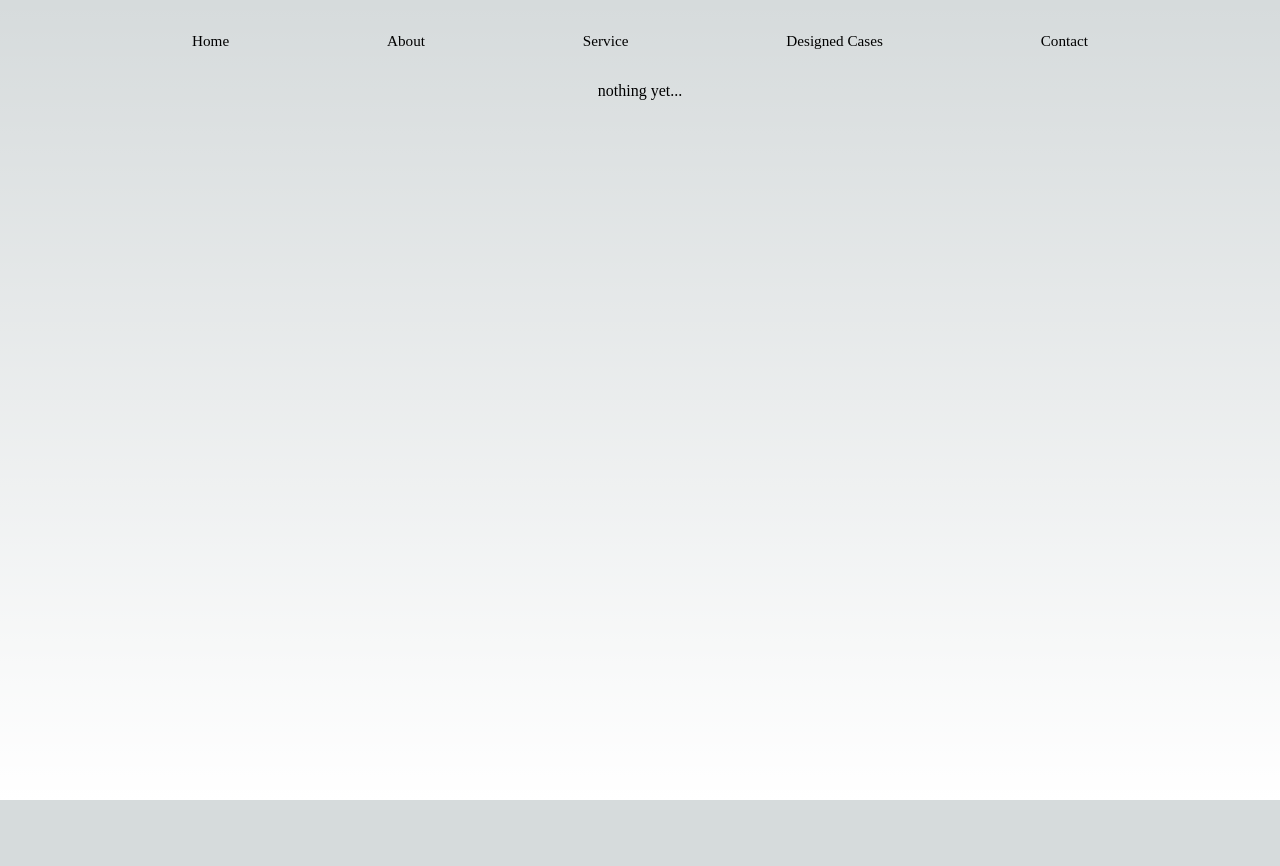
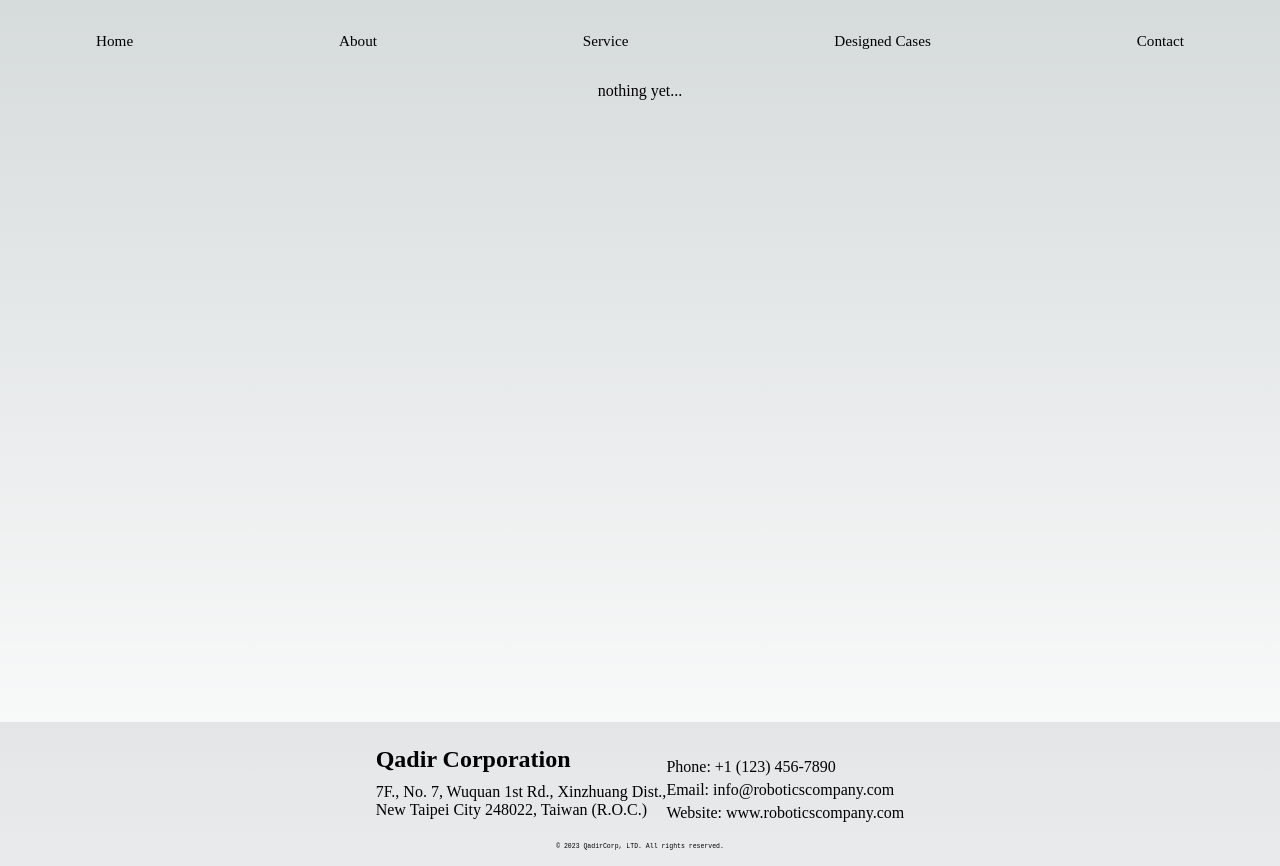
Before and after one commit to seantjjd4/qadir_website, a Next.js app: page /about in a window 1280 px wide. Before the commit the page ends 800 px from the top, so only its background shows below. Built offline with nearby package versions, Linux system fonts and the light colour scheme.

Commit message:
Add: Footer

```diff
--- a/components/footer.js
+++ b/components/footer.js
@@ -6,15 +6,18 @@
             <div className={styles.footer}>
                 <div className={styles.container}>
                     <div className={styles.companyInfo}>
-                        <h2 className={styles.companyName}>Company Name</h2>
-                        <p className={styles.address}>Address, City, Postal Code</p>
-                        </div>
-                        <div className={styles.contactInfo}>
+                        <h2 className={styles.companyName}>Qadir Corporation</h2>
+                        <p className={styles.address}>7F., No. 7, Wuquan 1st Rd., Xinzhuang Dist.,<br/> New Taipei City 248022, Taiwan (R.O.C.)</p>
+                    </div>
+                    <div className={styles.contactInfo}>
                         <p className={styles.phone}>Phone: +1 (123) 456-7890</p>
                         <p className={styles.email}>Email: info@roboticscompany.com</p>
                         <p className={styles.website}>Website: www.roboticscompany.com</p>
                     </div>
                 </div>
+                <div>
+                    <p className={styles.copyright}>© 2023 QadirCorp, LTD. All rights reserved.</p>
+                </div>
             </div>
         </>
     );
--- a/pages/about.js
+++ b/pages/about.js
@@ -1,14 +1,16 @@
 import styles from '@/styles/About.module.css'
 
-import Navbar from '@/components/navbar.js'
+import Navbar from '@/components/navbar'
+import Footer from '@/components/footer'
 
 export default function About() {
     return (
         <>
+            <Navbar/>
             <main className={styles.main}>
-                <Navbar/>
                 <div>nothing yet...</div>
             </main>
+            <Footer/>
         </>
     )
 }
--- a/pages/cases.js
+++ b/pages/cases.js
@@ -1,14 +1,16 @@
 import styles from '@/styles/About.module.css'
 
-import Navbar from '@/components/navbar.js'
+import Navbar from '@/components/navbar'
+import Footer from '@/components/footer'
 
 export default function About() {
     return (
         <>
+            <Navbar/>
             <main className={styles.main}>
-                <Navbar/>
                 <div>nothing yet...</div>
             </main>
+            <Footer/>
         </>
     )
 }
--- a/pages/contact.js
+++ b/pages/contact.js
@@ -1,14 +1,16 @@
 import styles from '@/styles/About.module.css'
 
-import Navbar from '@/components/navbar.js'
+import Navbar from '@/components/navbar'
+import Footer from '@/components/footer'
 
 export default function About() {
     return (
         <>
+            <Navbar/>
             <main className={styles.main}>
-                <Navbar/>
                 <div>Contact Us</div>
             </main>
+            <Footer/>
         </>
     )
 }
--- a/styles/About.module.css
+++ b/styles/About.module.css
@@ -4,5 +4,5 @@
     justify-content: flex-start;
     align-items: center;
     padding: 0 6rem;
-    min-height: 100vh;
+    min-height: 80vh;
   }
--- a/styles/components/Footer.module.css
+++ b/styles/components/Footer.module.css
@@ -1,14 +1,17 @@
 .footer {
-    background-color: #4c4c4c;
-    padding: 20px;
-    text-align: center;
+    background-color: rgba(var(--card-rgb), 0.3);
     width: 100%;
-    height: 15em;
+    display: flex;
+    flex-direction: column;
+    justify-content: center;
+    align-items: center;
+    padding: 1rem;
 }
 
 .container {
     display: flex;
-    flex-direction: column;
+    flex-direction: row;
+    justify-content: space-around;
     align-items: center;
   }
 
@@ -30,3 +33,9 @@
   .website {
     margin-bottom: 5px;
 }
+
+.copyright {
+    padding-top: 1rem;
+    font-family: monospace;
+    font-size: 0.5em;
+}
--- a/styles/components/Navbar.module.css
+++ b/styles/components/Navbar.module.css
@@ -5,6 +5,6 @@
     align-items: center;
     font-size: 0.95rem;
     width: 100%;
-    z-index: 3;
     padding: 2rem 6rem;
+    min-height: 5vh;
 }
```
Also changed, not shown: pages/service.js (+6 -4 lines).
